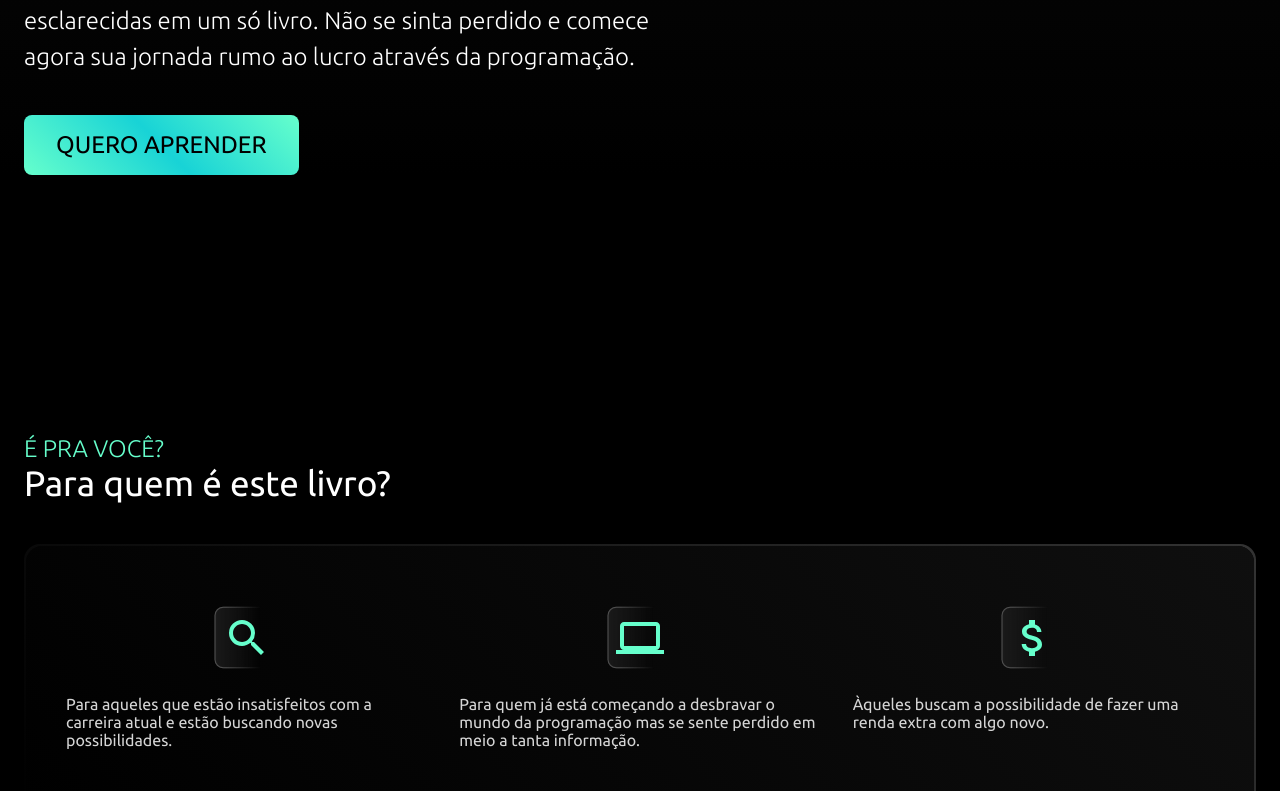
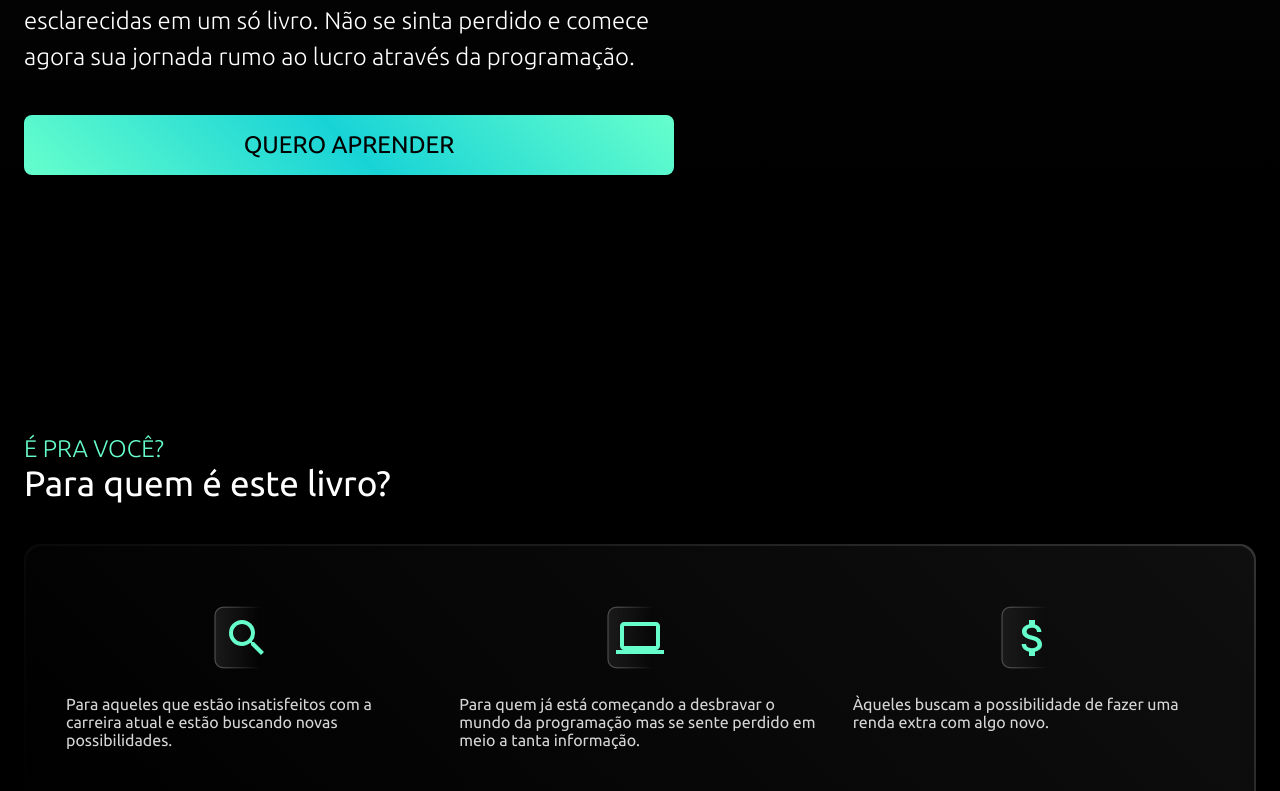
Before and after one commit to ramonscampos/dozeroaolucro, a React (Create React App) app: page / in a window 1280 px wide. Shown: the part 1009-1800 px from the top of the page. Built offline with nearby package versions, Linux system fonts and the light colour scheme.

Commit message:
Perguntas e respostas

```diff
--- a/src/components/button/button.module.scss
+++ b/src/components/button/button.module.scss
@@ -7,5 +7,6 @@
     align-items: center;
     justify-content: center;
     font-size: 1.5rem;
-
+    text-decoration: none;
+    color: black;
 }
--- a/src/components/button/index.tsx
+++ b/src/components/button/index.tsx
@@ -1,16 +1,16 @@
-import { ButtonHTMLAttributes } from 'react';
+import { AnchorHTMLAttributes } from 'react';
 import styles from './button.module.scss';
 
-interface ButtonProps extends ButtonHTMLAttributes<HTMLButtonElement> {
+interface AnchorProps extends AnchorHTMLAttributes<HTMLAnchorElement> {
     title: string;
     children?: JSX.Element;
 }
 
-export const Button = ({ title, children, className, ...rest }: ButtonProps) => {
+export const Button = ({ title, children, className, ...rest }: AnchorProps) => {
     return (
-        <button className={`${styles.container} ${className}`} {...rest}>
+        <a className={`${styles.container} ${className}`} {...rest}>
             {title}
             {children}
-        </button>
+        </a>
     )
 }
--- a/src/pages/home/index.tsx
+++ b/src/pages/home/index.tsx
@@ -17,7 +17,7 @@ export const Home = () => {
                             esclarecidas em um só livro. Não se sinta perdido e comece
                             agora sua jornada rumo ao lucro através da programação.
                         </span>
-                        <Button title="QUERO APRENDER" className={styles.button} />
+                        <Button href="https://pay.kiwify.com.br/Hj2n0t6" title="QUERO APRENDER" className={styles.button} />
                     </div>
 
                     <div>
@@ -174,7 +174,7 @@ export const Home = () => {
                         <span>No final eu vou mostrar detalhadamente a trilha que eu fiz para me tornar um especialista bem-sucedido.</span>
                     </div>
 
-                    <Button title="QUERO COMEÇAR" className={styles.button} />
+                    <Button href="https://pay.kiwify.com.br/Hj2n0t6" title="QUERO COMEÇAR" className={styles.button} />
 
                 </div>
             </section>
@@ -186,11 +186,11 @@ export const Home = () => {
 
                         <h5>APROVEITE</h5>
 
-                        <span className={styles.priceText}>12x DE <b>R$ 3,79</b></span>
+                        <span className={styles.priceText}>8x DE <b>R$ 5,40</b></span>
 
                         <span className={styles.priceSingle}>ou R$ 37,90 À VISTA</span>
 
-                        <Button title="COMPRAR AGORA" className={styles.button} />
+                        <Button href="https://pay.kiwify.com.br/Hj2n0t6" title="COMPRAR AGORA" className={styles.button} />
 
                         <div className={styles.footer}>
                             <div>
@@ -246,14 +246,14 @@ export const Home = () => {
                 <div className={styles.question}>Vou aprender a programar lendo este livro?</div>
                 <div className={styles.answer}>O intuito deste livro é apresentar as principais questões básicas da programação e te guiar de forma que você consiga saber por onde começar a estudar.</div>
 
-                <div className={styles.question}>Vou aprender a programar lendo este livro?</div>
-                <div className={styles.answer}>O intuito deste livro é apresentar as principais questões básicas da programação e te guiar de forma que você consiga saber por onde começar a estudar.</div>
+                <div className={styles.question}>O livro vai ser atualizado com o tempo?</div>
+                <div className={styles.answer}>As informações compartilhadas aqui constituem os fundamentos da programação e permanecerão inalteradas. No entanto, esteja ciente de que qualquer conteúdo NOVO que eu considere relevante será acrescentado posteriormente. Aqueles que adquirirem o livro terão acesso a todas as atualizações pelos próximos 12 meses.</div>
 
-                <div className={styles.question}>Vou aprender a programar lendo este livro?</div>
-                <div className={styles.answer}>O intuito deste livro é apresentar as principais questões básicas da programação e te guiar de forma que você consiga saber por onde começar a estudar.</div>
+                <div className={styles.question}>Quando o livro será entregue?</div>
+                <div className={styles.answer}>Após a confirmação do pagamento, você receberá o link de acesso em seu e-mail em até 15 minutos.</div>
 
-                <div className={styles.question}>Vou aprender a programar lendo este livro?</div>
-                <div className={styles.answer}>O intuito deste livro é apresentar as principais questões básicas da programação e te guiar de forma que você consiga saber por onde começar a estudar.</div>
+                <div className={styles.question}>Existe uma garantia?</div>
+                <div className={styles.answer}>A partir da data da compra, você conta com uma garantia de 7 dias.</div>
             </div>
 
             <footer>
```
